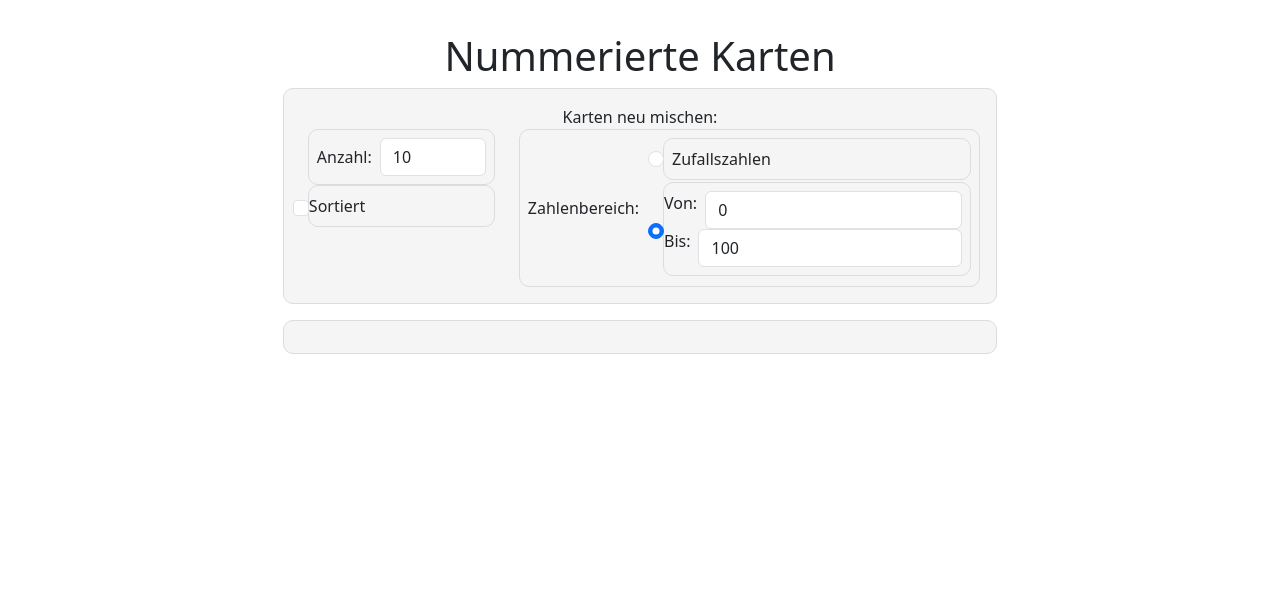
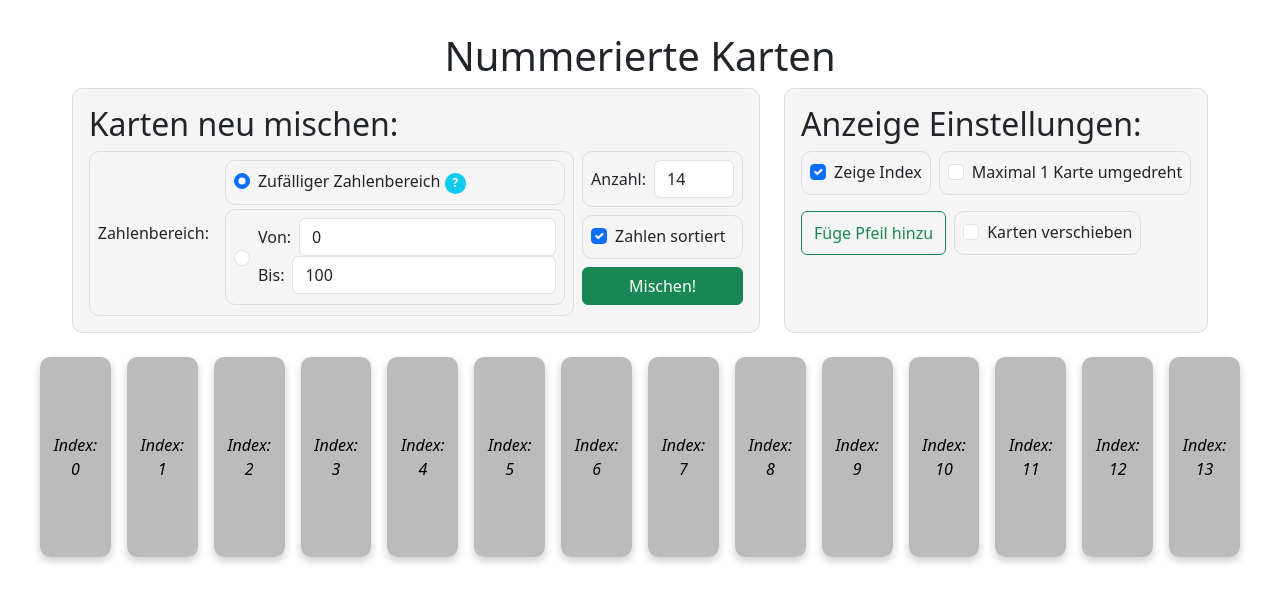
Before and after one commit to tools-info-bw-de/manuelles-suchen, a Vue app: page / in a window 1280 px wide. Shown: the top 602 px of the page. Built offline with nearby package versions, Linux system fonts and the light colour scheme.

Commit message:
creation and flipping works

```diff
--- a/src/App.vue
+++ b/src/App.vue
@@ -1,71 +1,255 @@
 <script setup>
 import "bootstrap/dist/css/bootstrap.min.css"
 import "bootstrap"
+import { Tooltip } from "bootstrap"
 
-import { reactive } from "vue"
+import { onMounted, reactive } from "vue"
 
 const state = reactive({
-  amountOfCards: 10,
+  amountOfCards: 14,
   numberRangeFrom: 0,
   numberRangeTo: 100,
+  showIndex: true,
+  flipMaxOneCard: false,
+  moveCards: false,
+  numbersSorted: true,
+  numberRangeRandom: true,
+  numbers: [],
 })
+
+onMounted(() => {
+  createNumbers()
+
+  // init tooltips
+  const tooltipTriggerList = document.querySelectorAll('[data-bs-toggle="tooltip"]')
+  const tooltipList = [...tooltipTriggerList].map(tooltipTriggerEl => new Tooltip(tooltipTriggerEl))
+})
+
+function calculateNumberRange() {
+  let startRange = Math.floor(Math.random() * 1900) - 999 // startRange von -999 bis 899
+  let end = startRange + Math.floor(Math.random() * 901) + 100; // endRange von (startRange + 100) bis (startRange + 1000)
+  if (end > 999) end = 999
+  return [startRange, end]
+}
+
+function createNumbers() {
+  state.numbers = []
+
+  let startRange, endRange = 0
+  if (state.numberRangeRandom) {
+    [startRange, endRange] = calculateNumberRange()
+  } else {
+    startRange = state.numberRangeFrom
+    endRange = state.numberRangeTo
+  }
+
+  for (let i = 0; i < state.amountOfCards; i++) {
+    state.numbers.push({ value: Math.floor(Math.random() * (endRange - startRange + 1)) + startRange, flipped: false })
+  }
+
+  if (state.numbersSorted) {
+    state.numbers.sort((a, b) => a.value - b.value)
+  }
+}
+
+function flipCard(card) {
+  if (card.flipped) {
+    card.flipped = false
+    return
+  }
+
+  if (state.flipMaxOneCard) {
+    state.numbers.forEach((card) => {
+      card.flipped = false
+    })
+  }
+  card.flipped = !card.flipped
+}
 </script>
 
 <template>
   <h1>Nummerierte Karten</h1>
+  <div class="d-flex flex-row justify-content-center">
     <div class="backgroundBox">
-    Karten neu mischen:
+      <h2>Karten neu mischen:</h2>
       <div class="d-flex flex-row">
+        <div class="inputBox d-flex flex-row align-items-center me-2">
+          <label for="" class="me-3">Zahlenbereich:</label>
           <div class="d-flex flex-column">
-        <div class="inputBox d-flex flex-row align-items-center me-3">
+            <div class="inputBox mb-1">
+              <div class="form-check">
+                <input class="form-check-input" type="radio" :value="true" v-model="state.numberRangeRandom"
+                  name="radioNumberRange" id="radioNumberRange1">
+                <label class="form-check-label" for="radioNumberRange1">
+                  Zufälliger Zahlenbereich
+                  <span class="badge rounded-circle bg-info" data-bs-toggle="tooltip" data-bs-placement="top"
+                    data-bs-custom-class="custom-tooltip"
+                    data-bs-title="Zugunsten der Lesbarkeit werden Zufallszahlen zwischen -999 und +999 erstellt. Die Differenz von der kleinsten zur größten Zahl liegt dabei zwischen 100 und 1000.">?</span>
+                </label>
+              </div>
+            </div>
+
+            <div class="inputBox form-check d-flex flex-row align-items-center">
+              <div class="form-check">
+                <div class="d-flex flex-row align-items-center">
+                  <input class="form-check-input" type="radio" :value="false" v-model="state.numberRangeRandom"
+                    name="radioNumberRange" id="radioNumberRange2">
+                  <div class="d-flex flex-column ms-2">
+                    <div class="d-flex flex-row align-items-center">
+                      <label for="numberRangeFrom" class="me-2">Von:</label>
+                      <input id="numberRangeFrom" class="form-control" type="number" v-model="state.numberRangeFrom"
+                        step="1" />
+                    </div>
+                    <div class="d-flex flex-row align-items-center">
+                      <label for="numberRangeTo" class="me-2">Bis:</label>
+                      <input id="numberRangeTo" class="form-control" type="number" v-model="state.numberRangeTo"
+                        step="1" />
+                    </div>
+                  </div>
+                </div>
+              </div>
+            </div>
+          </div>
+        </div>
+        <div class="d-flex flex-column justify-content-start">
+          <div class="inputBox d-flex flex-row align-items-center">
             <label for="inputAmount" class="me-2">Anzahl:</label>
             <input id="inputAmount" class="form-control" type="number" v-model="state.amountOfCards" min="1" max="20"
               step="1" />
           </div>
-        <div class="inputBox form-check d-flex flex-row align-items-center me-3">
-          <input class="form-check-input" type="checkbox" value="" id="inputSorted">
-          <label class="form-check-label" for="inputSorted">Sortiert</label>
+          <div class="inputBox my-2">
+            <div class="form-check">
+              <input class="form-check-input" type="checkbox" v-model="state.numbersSorted" id="inputSorted">
+              <label class="form-check-label" for="inputSorted">Zahlen sortiert</label>
             </div>
           </div>
-      <div class="inputBox d-flex flex-row align-items-center">
-        <label for="" class="me-3">Zahlenbereich:</label>
-        <div class="d-flex flex-column">
-          <div class="form-check text-align-left inputBox">
-            <input class="form-check-input" type="radio" name="radioNumberRange" id="radioNumberRange1">
-            <label class="form-check-label" for="radioNumberRange1">
-              Zufallszahlen
-            </label>
+          <button type="button" class="btn btn-success" @click.prevent="createNumbers()">Mischen!</button>
         </div>
-          <div class="form-check d-flex flex-row align-items-center inputBox">
-            <input class="form-check-input" type="radio" name="radioNumberRange" id="radioNumberRange2" checked>
+      </div>
+    </div>
+
+    <div class="backgroundBox ms-4">
+      <h2>Anzeige Einstellungen:</h2>
       <div class="d-flex flex-column">
         <div class="d-flex flex-row">
-                <label for="numberRangeFrom" class="me-2">Von:</label>
-                <input id="numberRangeFrom" class="form-control" type="number" v-model="state.numberRangeFrom" step="1" />
+          <div class="inputBox me-2">
+            <div class="form-check">
+              <input class="form-check-input" type="checkbox" v-model="state.showIndex" id="showIndex">
+              <label class="form-check-label" for="showIndex">Zeige Index</label>
             </div>
-              <div class="d-flex flex-row">
-                <label for="numberRangeTo" class="me-2">Bis:</label>
-                <input id="numberRangeTo" class="form-control" type="number" v-model="state.numberRangeTo" step="1" />
           </div>
+          <div class="inputBox">
+            <div class="form-check">
+              <input class="form-check-input" type="checkbox" v-model="state.flipMaxOneCard" id="flipMaxOneCard">
+              <label class="form-check-label" for="flipMaxOneCard">Maximal 1 Karte umgedreht</label>
+            </div>
+          </div>
+        </div>
+        <div class="d-flex flex-row mt-3">
+          <button type="button" class="btn btn-outline-success">Füge Pfeil hinzu</button>
 
+          <div class="inputBox ms-2">
+            <div class="form-check">
+              <input class="form-check-input" type="checkbox" v-model="state.moveCards" id="moveCards">
+              <label class="form-check-label" for="moveCards">Karten verschieben</label>
             </div>
-
           </div>
         </div>
       </div>
     </div>
   </div>
 
-  <div class="backgroundBox"></div>
+  <div class="d-flex flex-row">
+    <div class="flip-card" v-for="(card, index) in state.numbers" :key="card.index" @click.prevent="flipCard(card)">
+      <div class="flip-card-inner" :class="{ flipped: card.flipped }">
+        <div class="flip-card-front">
+          <div v-if="state.showIndex">
+            Index:<br>
+            {{ index }}
+          </div>
+        </div>
+        <div class="flip-card-back">
+          <span class="mb-3"><u><b>Wert:</b></u></span>
+
+          <span><strong>{{ card.value }}</strong></span>
+        </div>
+      </div>
+    </div>
+  </div>
 </template>
 
 <style scoped>
-.text-align-left {
-  text-align: left;
+.flip-card {
+  cursor: pointer;
+  background-color: transparent;
+  margin: 0.5rem;
+  width: 300px;
+  height: 200px;
+  perspective: 1000px;
+  border-radius: 10px;
+}
+
+.flip-card:hover .flip-card-inner {
+  box-shadow: 0 8px 16px 0 rgba(0, 0, 0, 0.2);
+}
+
+.flip-card-inner {
+  position: relative;
+  width: 100%;
+  height: 100%;
+  text-align: center;
+  transition: transform 0.6s, box-shadow 0.3s;
+  transform-style: preserve-3d;
+
+  border-radius: 10px;
+  box-shadow: 0 4px 8px 0 rgba(0, 0, 0, 0.2);
+}
+
+.flip-card .flip-card-inner {
+  transform: rotateY(0deg);
+}
+
+.flip-card .flip-card-inner.flipped {
+  transform: rotateY(-180deg);
+}
+
+.flip-card-front,
+.flip-card-back {
+  position: absolute;
+  display: flex;
+  flex-direction: column;
+  justify-content: center;
+  align-items: center;
+  width: 100%;
+  height: 100%;
+  backface-visibility: hidden;
+  user-select: none;
+  border-radius: 10px;
+}
+
+.flip-card-front {
+
+  background-color: #bbb;
+  color: black;
+  font-style: italic;
+  margin: auto;
+}
+
+.flip-card-back {
+  background-color: rgb(63, 76, 255);
+  color: white;
+  transform: rotateY(180deg);
+}
+
+h1 {
+  text-align: center;
+}
+
+#inputAmount {
+  width: 5rem;
 }
 
 .inputBox {
-  margin-left: 0.5rem;
   padding: 0.5rem;
   border-radius: 10px;
   border: 1px solid #dcdcdc;
--- a/src/style.css
+++ b/src/style.css
@@ -62,10 +62,10 @@ button:focus-visible {
 }
 
 #app {
-  max-width: 1280px;
+  /* max-width: 1280px; */
+  width: 100vw;
   margin: 0 auto;
   padding: 2rem;
-  text-align: center;
 }
 
 @media (prefers-color-scheme: light) {
```
Lines whose indentation alone changed are shown as unchanged.
